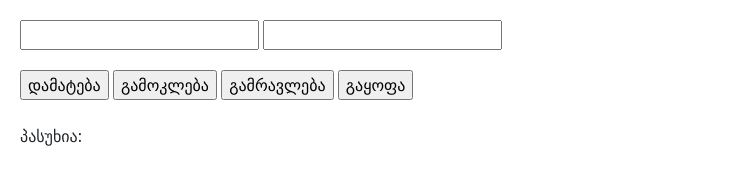
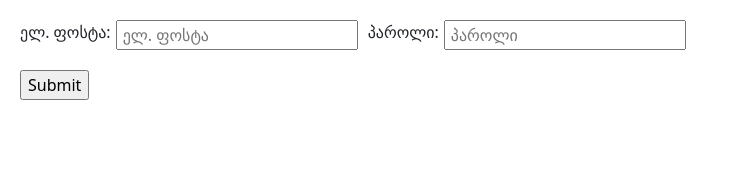
Before and after one commit to Gkamashidze/js-9, a plain HTML site: page index.html in a window 1280 px wide. Shown: the whole page, without its empty margins (0-729 px from the left). Drawn offline with nearby package versions, Linux system fonts and the light colour scheme.

Commit message:
განახლება

```diff
--- a/index.html
+++ b/index.html
@@ -23,28 +23,24 @@
 
 <body style="padding-left: 20px;">
 
-    <div style="margin-top: 20px;">
+    <form onsubmit="return registracia()" id="myform" style="margin-top: 20px; display: flex;">
 
-        <input type="number" id="number-one">
+        <label for="emeil">ელ. ფოსტა:</label>
 
-        <input type="number" id="number-two">
+        <input type="email" id="email" placeholder="ელ. ფოსტა">
 
-    </div>
+
+        <label for="password">პაროლი:</label>
+
+        <input type="password" id="pass" placeholder="პაროლი">
+
+    </form>
 
     <div style="margin-top: 20px;">
 
-        <input type="button" value="დამატება" onclick="damateba()">
-        <input type="button" value="გამოკლება" onclick="gamokleba()">
-        <input type="button" value="გამრავლება" onclick="gamravleba()">
-        <input type="button" value="გაყოფა" onclick="gayofa()">
+        <input type="submit" onclick="registracia()" id="send">
 
     </div>
-
-    <br>
-
-    <p>პასუხია:</p>
-
-    <span id="pasuxi"></span>
 
 </body>
 
--- a/script.js
+++ b/script.js
@@ -1,36 +1,9 @@
-function damateba() {
+function registracia(){
 
-    num1 = document.getElementById("number-one").value;
+    var meili = document.getElementById("email").value;
 
-    num2 = document.getElementById("number-two").value;
+    var paroli = document.getElementById("pass").value;
 
-    document.getElementById("pasuxi").innerHTML = Number(num1) + Number(num2);
+    document.getElementById("myform").reset();
 
 }
-
-function gamokleba() {
-
-    num1 = document.getElementById("number-one").value;
-
-    num2 = document.getElementById("number-two").value;
-
-    document.getElementById("pasuxi").innerHTML = num1 - num2;
-}
-
-function gamravleba() {
-
-    num1 = document.getElementById("number-one").value;
-
-    num2 = document.getElementById("number-two").value;
-
-    document.getElementById("pasuxi").innerHTML = num1 * num2;
-}
-
-function gayofa() {
-
-    num1 = document.getElementById("number-one").value;
-
-    num2 = document.getElementById("number-two").value;
-
-    document.getElementById("pasuxi").innerHTML = num1 / num2;
-}
--- a/style.css
+++ b/style.css
@@ -9,3 +9,15 @@ button {
     border-color: transparent;
     letter-spacing: 1px;
 }
+
+#email {
+    margin-right: 10px;
+    margin-left: 5px;
+    padding-left: 5px;
+}
+
+#pass {
+    margin-right: 10px;
+    margin-left: 5px;
+    padding-left: 5px;
+}
```
